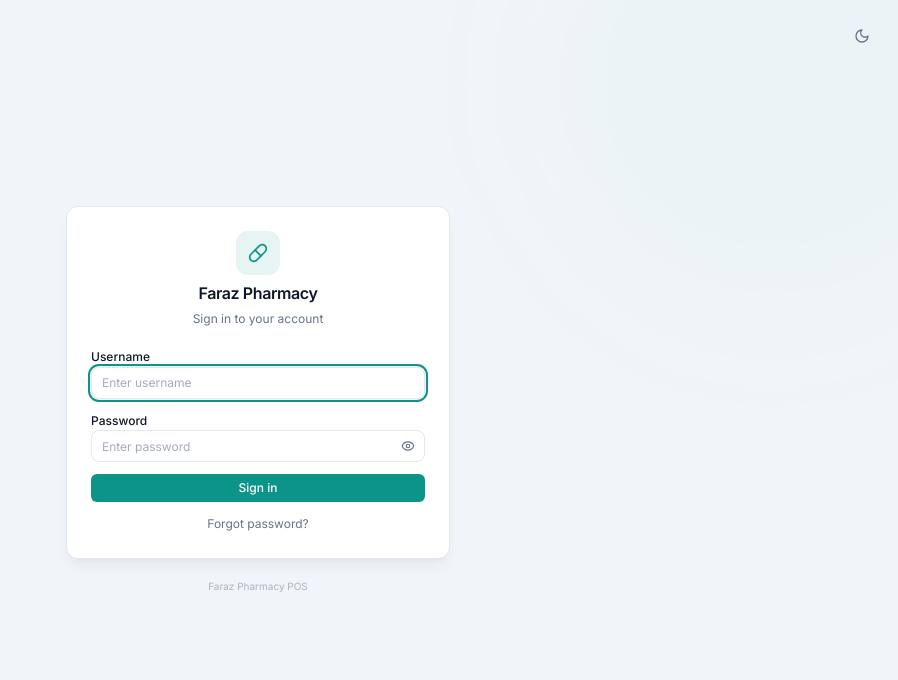
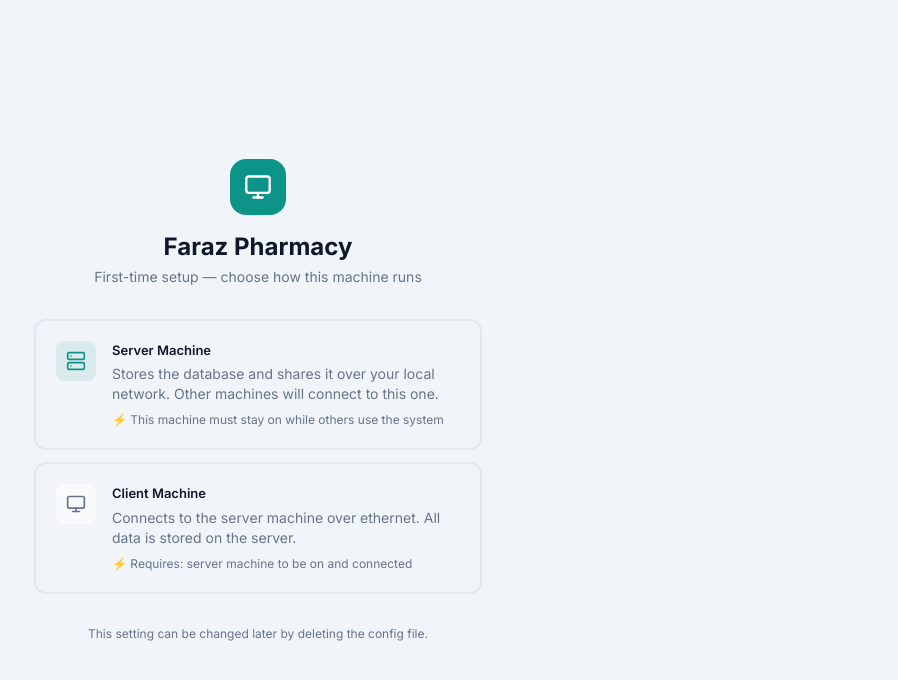
Before and after one commit to mustafatawab/faraz-pharmacy, a React (Vite) app in the folder desktop-app/: page /#/reports in a window 1280 px wide. Shown: the top 680 px of the page, without its empty margins (382-1280 px from the left). Built offline with nearby package versions, Linux system fonts and the light colour scheme.

Commit message:
added back button in the login screen

```diff
--- a/desktop-app/src/App.tsx
+++ b/desktop-app/src/App.tsx
@@ -39,39 +39,29 @@ function AnimatedPage({ children }: { children: React.ReactNode }) {
 function AppShell() {
   const { isAuthenticated } = useAuth();
   const [ready, setReady] = useState(false);
-  const [configured, setConfigured] = useState(true);
-  const [showSetup, setShowSetup] = useState(false);
+  const [showWizard, setShowWizard] = useState(true);
   const prevAuth = useRef(isAuthenticated);
   const location = useLocation();
 
   useEffect(() => {
-    try {
-      const cfg = window.appConfig;
-      if (cfg) {
-        setConfigured(cfg.mode === "server" || cfg.mode === "client");
-      }
-    } catch {}
-    if (localStorage.getItem("faraz_show_setup") === "true") {
-      setShowSetup(true);
-    }
     setReady(true);
   }, []);
 
   useEffect(() => {
     if (prevAuth.current === true && isAuthenticated === false) {
-      setShowSetup(true);
+      setShowWizard(true);
     }
     prevAuth.current = isAuthenticated;
   }, [isAuthenticated]);
 
   if (!ready) return null;
 
-  if (!configured || showSetup) {
-    return <FirstLaunch onComplete={() => { localStorage.removeItem("faraz_show_setup"); window.location.reload(); }} />;
+  if (showWizard) {
+    return <FirstLaunch onComplete={() => { setShowWizard(false); }} />;
   }
 
   if (!isAuthenticated) {
-    return <Login />;
+    return <Login onBackToSetup={() => setShowWizard(true)} />;
   }
 
   return (
--- a/desktop-app/src/pages/Login.tsx
+++ b/desktop-app/src/pages/Login.tsx
@@ -7,7 +7,11 @@ import { Label } from "@/components/ui/label";
 import { Eye, EyeOff, Lock, ArrowLeft, Pill, Sun, Moon } from "lucide-react";
 import { api } from "@/lib/api";
 
-export default function Login() {
+interface LoginProps {
+  onBackToSetup?: () => void;
+}
+
+export default function Login({ onBackToSetup }: LoginProps) {
   const { login } = useAuth();
   const [username, setUsername] = useState("");
   const [password, setPassword] = useState("");
@@ -259,7 +263,18 @@ export default function Login() {
               </form>
             </div>
 
-            <p className="text-center text-[10px] text-text-secondary/50 mt-5">Faraz Pharmacy POS</p>
+            {onBackToSetup && (
+              <div className="text-center mt-4">
+                <button
+                  type="button"
+                  onClick={onBackToSetup}
+                  className="text-[11px] text-text-secondary hover:text-accent transition-colors"
+                >
+                  ← Back to setup
+                </button>
+              </div>
+            )}
+            <p className="text-center text-[10px] text-text-secondary/50 mt-3">Faraz Pharmacy POS</p>
           </motion.div>
         )}
       </AnimatePresence>
```
